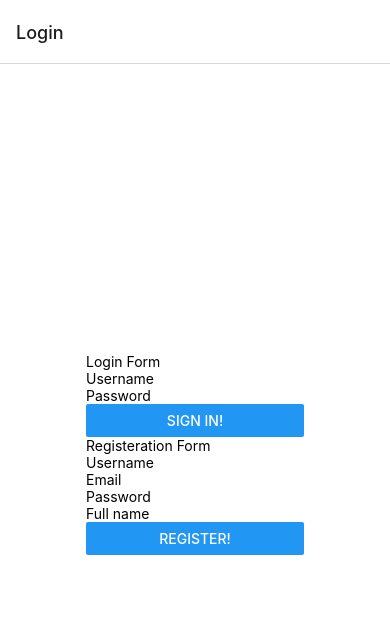
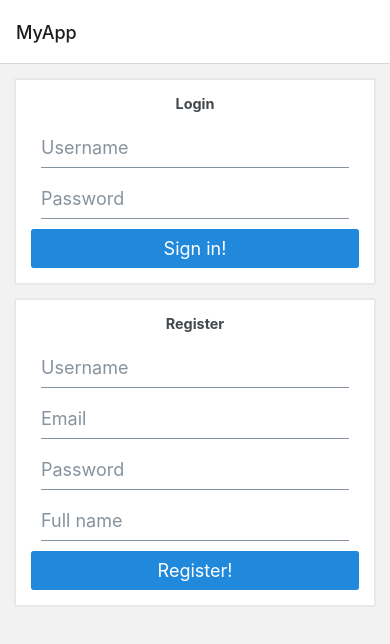
Before and after one commit to vanchess-git/season1webapp, a React Native app: screen /Profile in a window 390 px wide. Shown: the top 644 px of the page. Built offline with nearby package versions, Linux system fonts and the light colour scheme.

Commit message:
profilessa korkea kuva tyontaa logoutin piiloon, scroll puuttuu!

```diff
--- a/App.js
+++ b/App.js
@@ -1,18 +1,17 @@
-import {StatusBar} from 'expo-status-bar';
+import {SafeAreaProvider} from 'react-native-safe-area-context';
 import {MainProvider} from './contexts/MainContext';
 import Navigator from './navigators/Navigator';
 
 const App = () => {
   return (
-    <>
+    <SafeAreaProvider>
       <MainProvider>
         <Navigator></Navigator>
       </MainProvider>
-      <StatusBar style="auto" />
-    </>
+    </SafeAreaProvider>
   );
 };
-// salee
+
 export default App;
 
 /**button basics*/
--- /dev/null
+++ b/components/FullSizeImage.js
@@ -0,0 +1,35 @@
+import {Card} from '@rneui/themed';
+import {PropTypes} from 'prop-types';
+import {useState} from 'react';
+import {Image} from 'react-native';
+
+const FullSizeImage = ({style, ...props}) => {
+  const [ratio, setRatio] = useState(1);
+  try {
+    Image.getSize(
+      props.source.uri,
+      (width, height) => height && setRatio(width / height)
+    );
+  } catch (error) {
+    console.error(error.message);
+  }
+  console.log('component rendered');
+  return (
+    <Card.Image
+      {...props}
+      style={{
+        width: '100%',
+        height: undefined,
+        aspectRatio: ratio,
+        ...style,
+      }}
+    />
+  );
+};
+
+FullSizeImage.propTypes = {
+  style: PropTypes.object,
+  source: PropTypes.object,
+};
+
+export default FullSizeImage;
--- a/components/ListItem.js
+++ b/components/ListItem.js
@@ -1,50 +1,32 @@
-import {View, Text, TouchableOpacity, Image, StyleSheet} from 'react-native';
 import PropTypes from 'prop-types';
-import {mediaUrl} from "../utils/variables";
-
+import {mediaUrl} from '../utils/variables';
+import {ListItem as RNEListItem, Avatar} from '@rneui/themed';
 
 const ListItem = ({singleMedia, navigation}) => {
   // console.log('ListItem: ', singleMedia);
   return (
-    <TouchableOpacity
-      style={styles.row}
+    <RNEListItem
+      bottomDivider
       onPress={() => {
         navigation.navigate('Single', singleMedia);
       }}
     >
-      <View style={styles.box}>
-        <Image
-          style={styles.image}
-          source={{uri: mediaUrl + singleMedia.thumbnails.w160}}
-        />
-      </View>
-      <View style={styles.box}>
-        <Text style={styles.listTitle}>{singleMedia.title}</Text>
-        <Text>{singleMedia.description}</Text>
-      </View>
-    </TouchableOpacity>
+      <Avatar
+        size="large"
+        source={{uri: mediaUrl + singleMedia.thumbnails.w160}}
+      />
+      <RNEListItem.Content>
+        <RNEListItem.Title numberOfLines={1} h4>
+          {singleMedia.title}
+        </RNEListItem.Title>
+        <RNEListItem.Subtitle numberOfLines={1}>
+          {singleMedia.description}
+        </RNEListItem.Subtitle>
+      </RNEListItem.Content>
+      <RNEListItem.Chevron />
+    </RNEListItem>
   );
 };
-
-const styles = StyleSheet.create({
-  row: {
-    flexDirection: 'row',
-    backgroundColor: '#ccc',
-    marginBottom: 10,
-  },
-  box: {
-    flex: 1,
-    padding: 10,
-  },
-  image: {
-    flex: 1,
-  },
-  listTitle: {
-    fontWeight: 'bold',
-    fontSize: 20,
-    paddingBottom: 15,
-  },
-});
 
 ListItem.propTypes = {
   singleMedia: PropTypes.object,
--- a/components/LoginForm.js
+++ b/components/LoginForm.js
@@ -1,7 +1,7 @@
 import AsyncStorage from '@react-native-async-storage/async-storage';
+import {Input, Button, Text, Card} from '@rneui/themed';
 import {useContext} from 'react';
 import {Controller, useForm} from 'react-hook-form';
-import {View, Text, Button, TextInput} from 'react-native';
 import {MainContext} from '../contexts/MainContext';
 import {useLogin} from '../hooks/ApiHooks';
 
@@ -30,8 +30,8 @@
   };
 
   return (
-    <View>
-      <Text>Login Form</Text>
+    <Card>
+      <Card.Title>Login</Card.Title>
       <Controller
         control={control}
         rules={{
@@ -39,38 +39,44 @@
           minLength: 3,
         }}
         render={({field: {onChange, onBlur, value}}) => (
-          <TextInput
+          <Input
             onBlur={onBlur}
             onChangeText={onChange}
             value={value}
             placeholder="Username"
+            autoCapitalize="none"
+            errorMessage={
+              (errors.username?.type === 'required' && (
+                <Text>This is required.</Text>
+              )) ||
+              (errors.username?.type === 'minLength' && (
+                <Text>Min 3 chars!</Text>
+              ))
+            }
           />
         )}
         name="username"
       />
-      {errors.username?.type === 'required' && <Text>This is required.</Text>}
-      {errors.username?.type === 'minLength' && <Text>Min 3 chars!</Text>}
-
       <Controller
         control={control}
         rules={{
           required: true,
         }}
         render={({field: {onChange, onBlur, value}}) => (
-          <TextInput
+          <Input
             onBlur={onBlur}
             onChangeText={onChange}
             value={value}
             secureTextEntry={true}
             placeholder="Password"
+            errorMessage={errors.password && <Text>This is required.</Text>}
           />
         )}
         name="password"
       />
-      {errors.password && <Text>This is required.</Text>}
 
       <Button title="Sign in!" onPress={handleSubmit((data) => logIn(data))} />
-    </View>
+    </Card>
   );
 };
 
--- a/components/RegisterForm.js
+++ b/components/RegisterForm.js
@@ -1,13 +1,9 @@
-import AsyncStorage from '@react-native-async-storage/async-storage';
-import {useContext} from 'react';
+import {Input, Text, Button} from '@rneui/base';
 import {Controller, useForm} from 'react-hook-form';
-import {View, Text, Button, TextInput} from 'react-native';
-import {MainContext} from '../contexts/MainContext';
-import {useLogin, useUser} from '../hooks/ApiHooks';
+import {useUser} from '../hooks/ApiHooks';
+import {Card} from '@rneui/themed';
 
 const RegisterForm = () => {
-  const {isLoggedIn, setIsLoggedIn} = useContext(MainContext);
-  // const {postLogin} = useLogin();
   const {postUser} = useUser();
   const {
     control,
@@ -30,8 +26,8 @@
   };
 
   return (
-    <View>
-      <Text>Registeration Form</Text>
+    <Card>
+      <Card.Title>Register</Card.Title>
       <Controller
         control={control}
         rules={{
@@ -39,17 +35,24 @@
           minLength: 3,
         }}
         render={({field: {onChange, onBlur, value}}) => (
-          <TextInput
+          <Input
             onBlur={onBlur}
             onChangeText={onChange}
             value={value}
             placeholder="Username"
+            autoCapitalize="none"
+            errorMessage={
+              (errors.username?.type === 'required' && (
+                <Text>This is required.</Text>
+              )) ||
+              (errors.username?.type === 'minLength' && (
+                <Text>Min 3 chars!</Text>
+              ))
+            }
           />
         )}
         name="username"
       />
-      {errors.username?.type === 'required' && <Text>This is required.</Text>}
-      {errors.username?.type === 'minLength' && <Text>Min 3 chars!</Text>}
 
       <Controller
         control={control}
@@ -57,16 +60,17 @@
           required: true,
         }}
         render={({field: {onChange, onBlur, value}}) => (
-          <TextInput
+          <Input
             onBlur={onBlur}
             onChangeText={onChange}
             value={value}
             placeholder="Email"
+            autoCapitalize="none"
+            errorMessage={errors.email && <Text>This is required.</Text>}
           />
         )}
         name="email"
       />
-      {errors.email && <Text>This is required.</Text>}
 
       <Controller
         control={control}
@@ -74,17 +78,17 @@
           required: true,
         }}
         render={({field: {onChange, onBlur, value}}) => (
-          <TextInput
+          <Input
             onBlur={onBlur}
             onChangeText={onChange}
             value={value}
             secureTextEntry={true}
             placeholder="Password"
+            errorMessage={errors.password && <Text>This is required.</Text>}
           />
         )}
         name="password"
       />
-      {errors.password && <Text>This is required.</Text>}
 
       <Controller
         control={control}
@@ -93,18 +97,19 @@
           minLength: 3,
         }}
         render={({field: {onChange, onBlur, value}}) => (
-          <TextInput
+          <Input
             onBlur={onBlur}
             onChangeText={onChange}
             value={value}
             placeholder="Full name"
+            autoCapitalize="words"
           />
         )}
         name="full_name"
       />
 
       <Button title="Register!" onPress={handleSubmit(register)} />
-    </View>
+    </Card>
   );
 };
 
--- a/hooks/ApiHooks.js
+++ b/hooks/ApiHooks.js
@@ -6,7 +6,7 @@
   const [mediaArray, setMediaArray] = useState([]);
   const loadMedia = async () => {
     try {
-      const json = await doFetch(apiUrl + 'media?limit=5');
+      const json = await doFetch(apiUrl + 'media?limit=10');
       console.log(json);
       const allMediaData = json.map(async (mediaItem) => {
         return await doFetch(apiUrl + 'media/' + mediaItem.file_id);
--- a/navigators/Navigator.js
+++ b/navigators/Navigator.js
@@ -7,6 +7,7 @@
 import Single from '../views/Single';
 import Login from '../views/Login';
 import {MainContext} from '../contexts/MainContext';
+import {Icon} from '@rneui/themed';
 
 const Tab = createBottomTabNavigator();
 const Stack = createNativeStackNavigator();
@@ -14,8 +15,20 @@
 const TabScreen = () => {
   return (
     <Tab.Navigator>
-      <Tab.Screen name="Home" component={Home} />
-      <Tab.Screen name="Profile" component={Profile} />
+      <Tab.Screen
+        name="Home"
+        component={Home}
+        options={{
+          tabBarIcon: ({color}) => <Icon name="home" color={color} />,
+        }}
+      />
+      <Tab.Screen
+        name="Profile"
+        component={Profile}
+        options={{
+          tabBarIcon: ({color}) => <Icon name="person" color={color} />,
+        }}
+      />
     </Tab.Navigator>
   );
 };
@@ -34,7 +47,13 @@
           <Stack.Screen name="Single" component={Single} />
         </>
       ) : (
-        <Stack.Screen name="Login" component={Login} />
+        <Stack.Screen
+          name="Login"
+          component={Login}
+          options={{
+            title: 'MyApp',
+          }}
+        />
       )}
     </Stack.Navigator>
   );
--- a/package.json
+++ b/package.json
@@ -14,6 +14,8 @@
     "@react-navigation/bottom-tabs": "^6.3.3",
     "@react-navigation/native": "^6.0.12",
     "@react-navigation/native-stack": "^6.8.0",
+    "@rneui/base": "^4.0.0-rc.6",
+    "@rneui/themed": "^4.0.0-rc.6",
     "eslint-plugin-react-native": "^4.0.0",
     "expo": "~46.0.9",
     "expo-status-bar": "~1.4.0",
@@ -21,7 +23,7 @@
     "react": "18.0.0",
     "react-hook-form": "^7.34.2",
     "react-native": "0.69.4",
-    "react-native-safe-area-context": "4.3.1",
+    "react-native-safe-area-context": "^4.3.1",
     "react-native-screens": "~3.15.0"
   },
   "devDependencies": {
--- a/views/Login.js
+++ b/views/Login.js
@@ -1,4 +1,4 @@
-import {StyleSheet, View} from 'react-native';
+import {View} from 'react-native';
 import PropTypes from 'prop-types';
 import {useContext, useEffect} from 'react';
 import {MainContext} from '../contexts/MainContext';
@@ -34,22 +34,13 @@
   }, []);
 
   return (
-    <View style={styles.container}>
+    <View>
       <LoginForm />
       <RegisterForm />
     </View>
   );
 };
 
-const styles = StyleSheet.create({
-  container: {
-    flex: 1,
-    backgroundColor: '#fff',
-    alignItems: 'center',
-    justifyContent: 'center',
-  },
-});
-
 Login.propTypes = {
   navigation: PropTypes.object,
 };
--- a/views/Profile.js
+++ b/views/Profile.js
@@ -1,9 +1,10 @@
 import {useContext, useState, useEffect} from 'react';
-import {StyleSheet, SafeAreaView, Text, Button, Image} from 'react-native';
 import {MainContext} from '../contexts/MainContext';
 import AsyncStorage from '@react-native-async-storage/async-storage';
 import {useTag} from '../hooks/ApiHooks';
 import {mediaUrl} from '../utils/variables';
+import {Avatar, Button, Card, ListItem} from '@rneui/themed';
+import FullSizeImage from '../components/FullSizeImage';
 
 const Profile = () => {
   const {isLoggedIn, setIsLoggedIn, user} = useContext(MainContext);
@@ -37,29 +38,28 @@
   };
 
   return (
-    <SafeAreaView style={styles.container}>
-      <Text>Profile</Text>
-      <Text>
-        User: {user.username} (id: {user.user_id})
-      </Text>
-      <Image source={{url: avatar}} style={{width: 200, height: 200}} />
-
-      <Text>Email: {user.email}</Text>
-      <Text>Full name: {user.full_name}</Text>
-      <Text>User since: {user.time_created}</Text>
+    <Card>
+      <Card.Title>{user.full_name}</Card.Title>
+      <FullSizeImage source={{uri: avatar}} />
+      <ListItem>
+        <Avatar
+          icon={{name: 'contact-mail', type: 'material'}}
+          containerStyle={{backgroundColor: '#aaa'}}
+        />
+        <ListItem.Title>{user.email}</ListItem.Title>
+      </ListItem>
+      <ListItem>
+        <Avatar
+          icon={{name: 'person', type: 'material'}}
+          containerStyle={{backgroundColor: '#aaa'}}
+        />
+        <ListItem.Title>
+          {user.username} (id: {user.user_id})
+        </ListItem.Title>
+      </ListItem>
       <Button title="Logout" onPress={logOut} />
-    </SafeAreaView>
+    </Card>
   );
 };
 
-const styles = StyleSheet.create({
-  container: {
-    flex: 1,
-    backgroundColor: '#fff',
-    alignItems: 'center',
-    justifyContent: 'center',
-    paddingTop: 40,
-  },
-});
-
 export default Profile;
--- a/views/Single.js
+++ b/views/Single.js
@@ -1,30 +1,35 @@
-import {StyleSheet, SafeAreaView, Text, Image} from 'react-native';
+/* eslint-disable camelcase */
+import {ScrollView, ActivityIndicator} from 'react-native';
 import PropTypes from 'prop-types';
 import {mediaUrl} from '../utils/variables';
+import {Card, ListItem, Text, Avatar} from '@rneui/themed';
+import FullSizeImage from '../components/FullSizeImage';
 
 const Single = ({route}) => {
   console.log('Single route', route);
-  const {filename, title} = route.params;
+  const {filename, title, description, user_id} = route.params;
   return (
-    <SafeAreaView style={styles.container}>
-      <Text>{title}</Text>
-      <Image
-        source={{uri: mediaUrl + filename}}
-        style={{width: 200, height: 200}}
-      />
-    </SafeAreaView>
+    <ScrollView>
+      <Card>
+        <Card.Title>{title}</Card.Title>
+        <Card.Divider />
+        <FullSizeImage
+          source={{uri: mediaUrl + filename}}
+          PlaceholderContent={<ActivityIndicator />}
+          style={{marginBottom: 12}}
+        />
+        <Card.Divider />
+        <ListItem>
+          <Text>{description}</Text>
+        </ListItem>
+        <ListItem>
+          <Avatar source={{uri: 'https://placekitten.com/160'}} />
+          <Text>{user_id}</Text>
+        </ListItem>
+      </Card>
+    </ScrollView>
   );
 };
-
-const styles = StyleSheet.create({
-  container: {
-    flex: 1,
-    backgroundColor: '#fff',
-    alignItems: 'center',
-    justifyContent: 'center',
-    paddingTop: 40,
-  },
-});
 
 Single.propTypes = {
   route: PropTypes.object,
```
Also changed, not shown: 1 other file (tests, documents, lock files or other folders).
